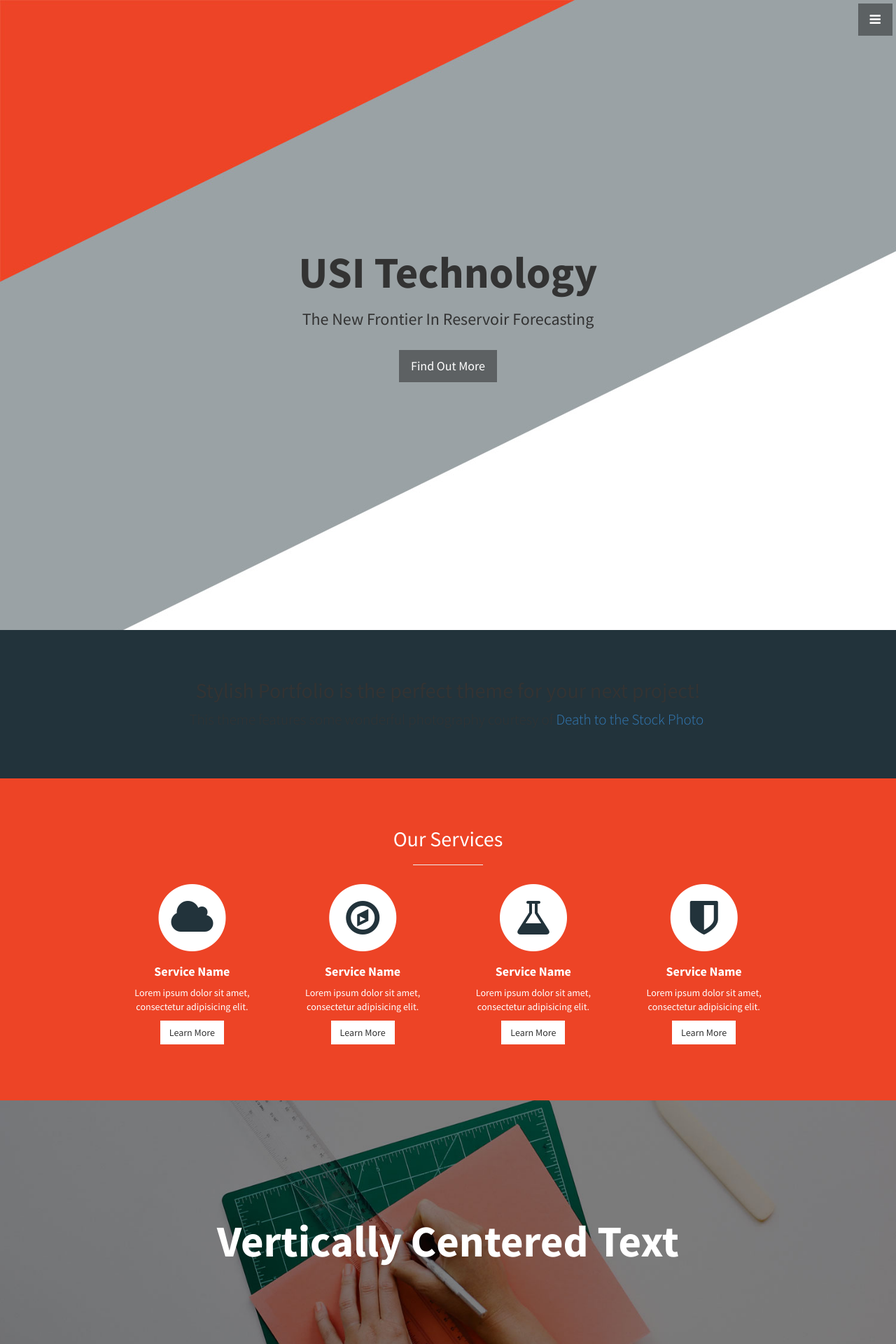
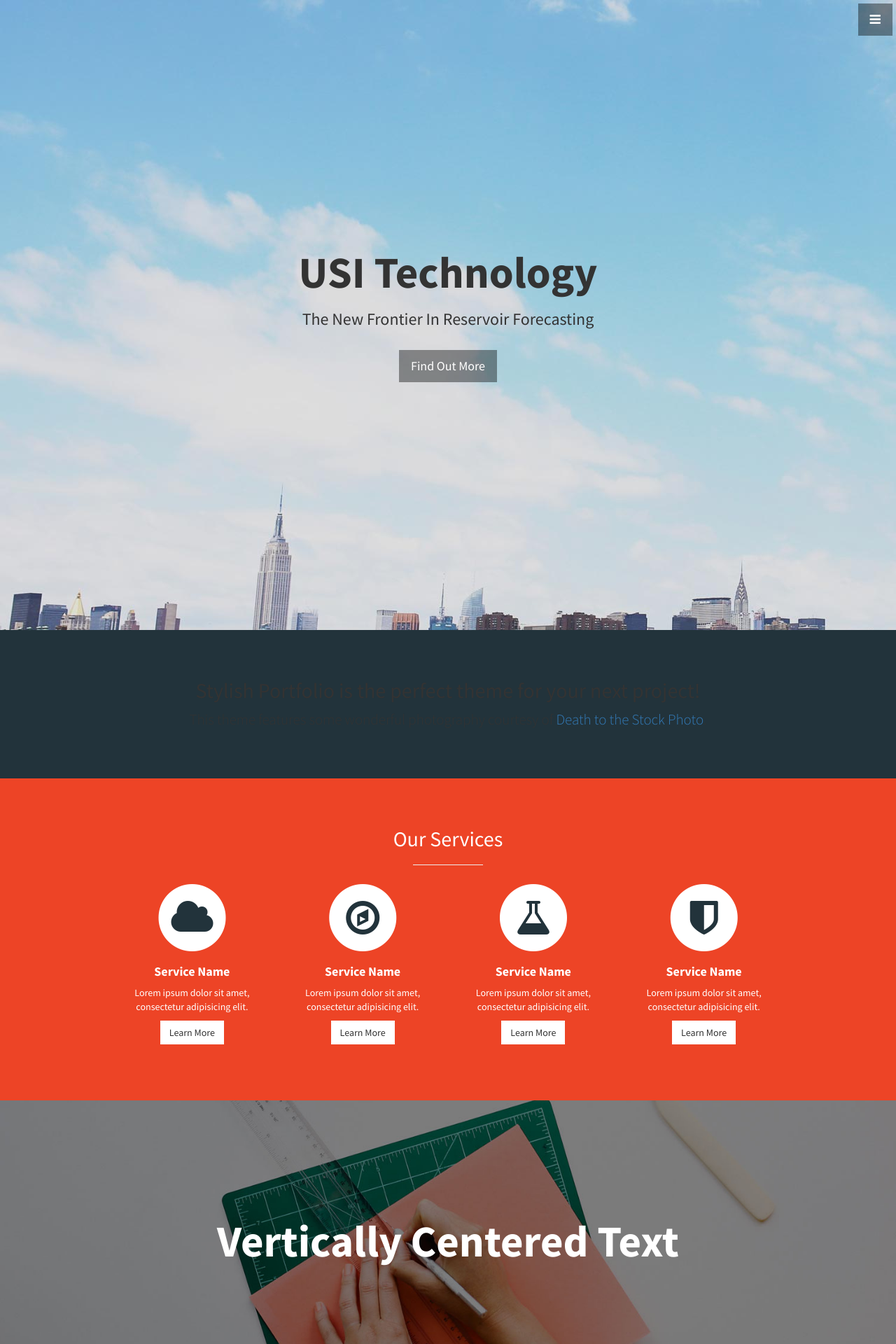
Before and after one commit to volny/stylish-portfolio-jekyll, a Jekyll site: the page built from index.html, in a window 1280 px wide. Shown: the top 1920 px of the page at 70% size. Built offline with Jekyll 4.4.1, drawn with Linux system fonts in a browser that asks for light colours.

Commit message:
Update stylish-portfolio.css

```diff
--- a/css/stylish-portfolio.css
+++ b/css/stylish-portfolio.css
@@ -167,7 +167,7 @@ hr.small {
     position: relative;
     width: 100%;
     height: 100%;
-    background: url(../img/bcg.jpg)  !important;
+    background: url(../img/bg.jpg)  !important;
     -webkit-background-size: cover;
     -moz-background-size: cover;
     background-size: cover;
```
